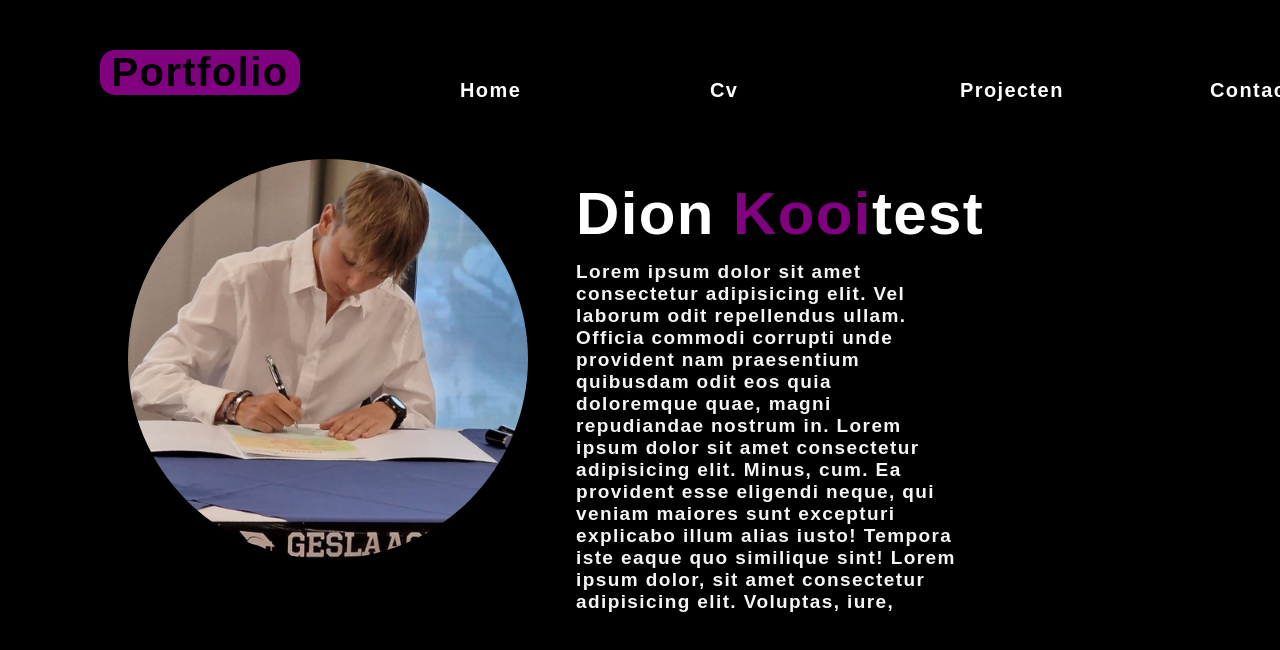
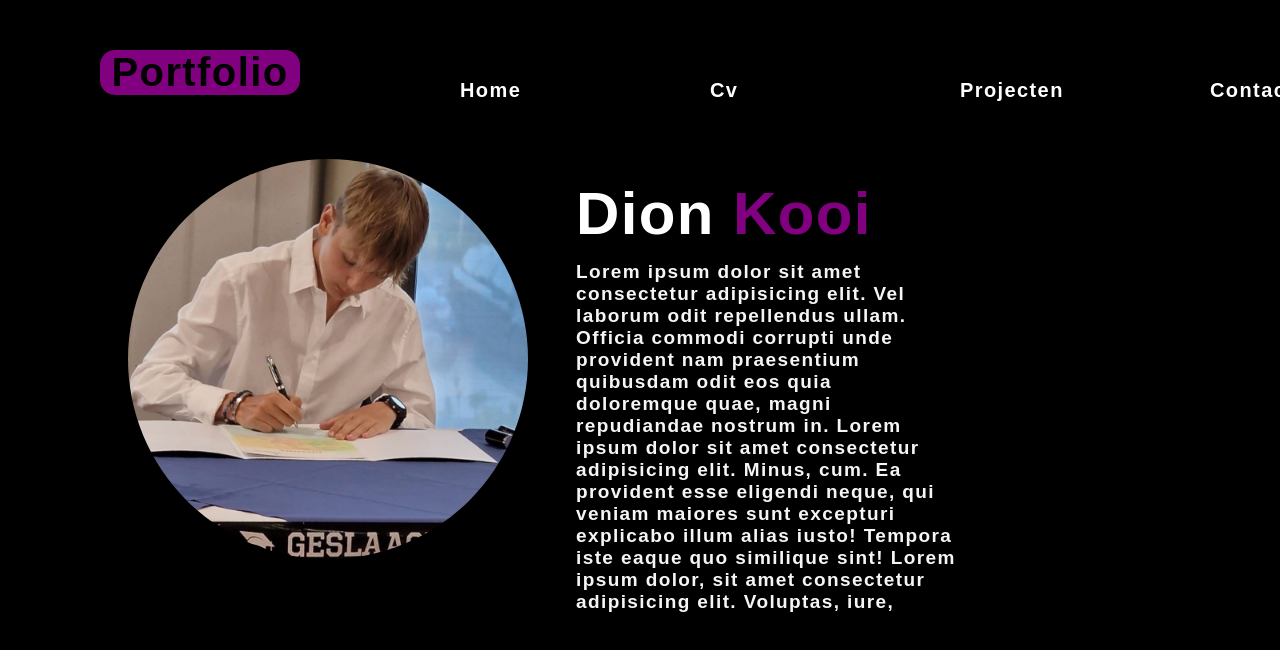
Before and after one commit to dion-kooi/portfolio1.0, a plain HTML site: page index.html in a window 1280 px wide. Shown: the top 650 px of the page. Drawn offline with Linux system fonts and the light colour scheme.

Commit message:
Update index.html

```diff
--- a/index.html
+++ b/index.html
@@ -61,7 +61,7 @@
         <img src="pictures/geslaagd.jpg" class="foto" alt="dion" >
 
 
-        <h2 class="name">Dion <span>Kooi</span>test</h2>
+        <h2 class="name">Dion <span>Kooi</span></h2>
         <p class="aboutme">Lorem ipsum dolor sit amet consectetur adipisicing elit. Vel laborum odit repellendus ullam.
             Officia commodi corrupti unde provident nam praesentium quibusdam odit eos quia doloremque quae, magni
             repudiandae nostrum in. Lorem ipsum dolor sit amet consectetur adipisicing elit. Minus, cum. Ea provident
```
